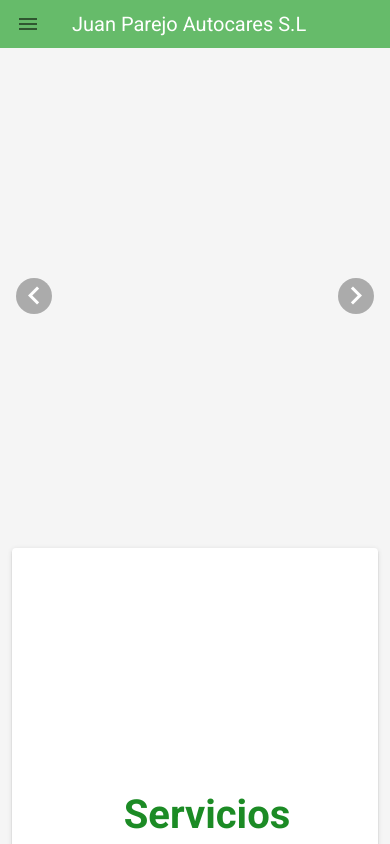
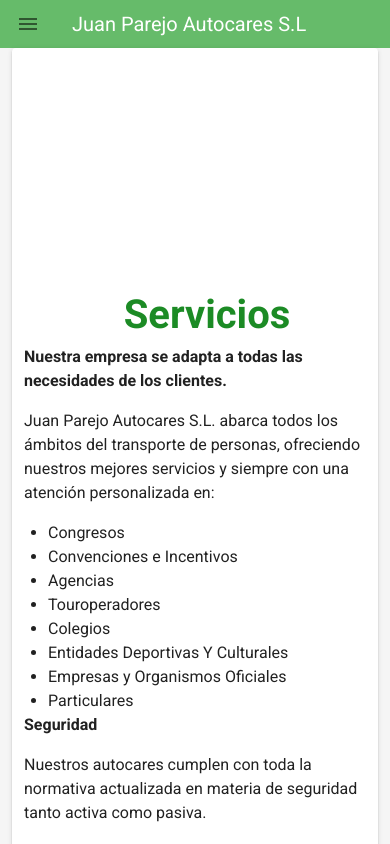
Before and after one commit to bloodseekeers/-autocares.oi, a Vue app: page / in a window 390 px wide. Shown: the top 844 px of the page. Built offline with nearby package versions, Linux system fonts and the light colour scheme.

Commit message:
[fIX] responsive

```diff
--- a/src/App.vue
+++ b/src/App.vue
@@ -2,7 +2,7 @@
   <v-app>
    <Nav/>
     <v-content>
-      <section id="cabecera">
+      <section id="cabecera" class="d-none d-sm-flex">
         <Cabecera/>
       </section>
       <section id="servicios">
```
